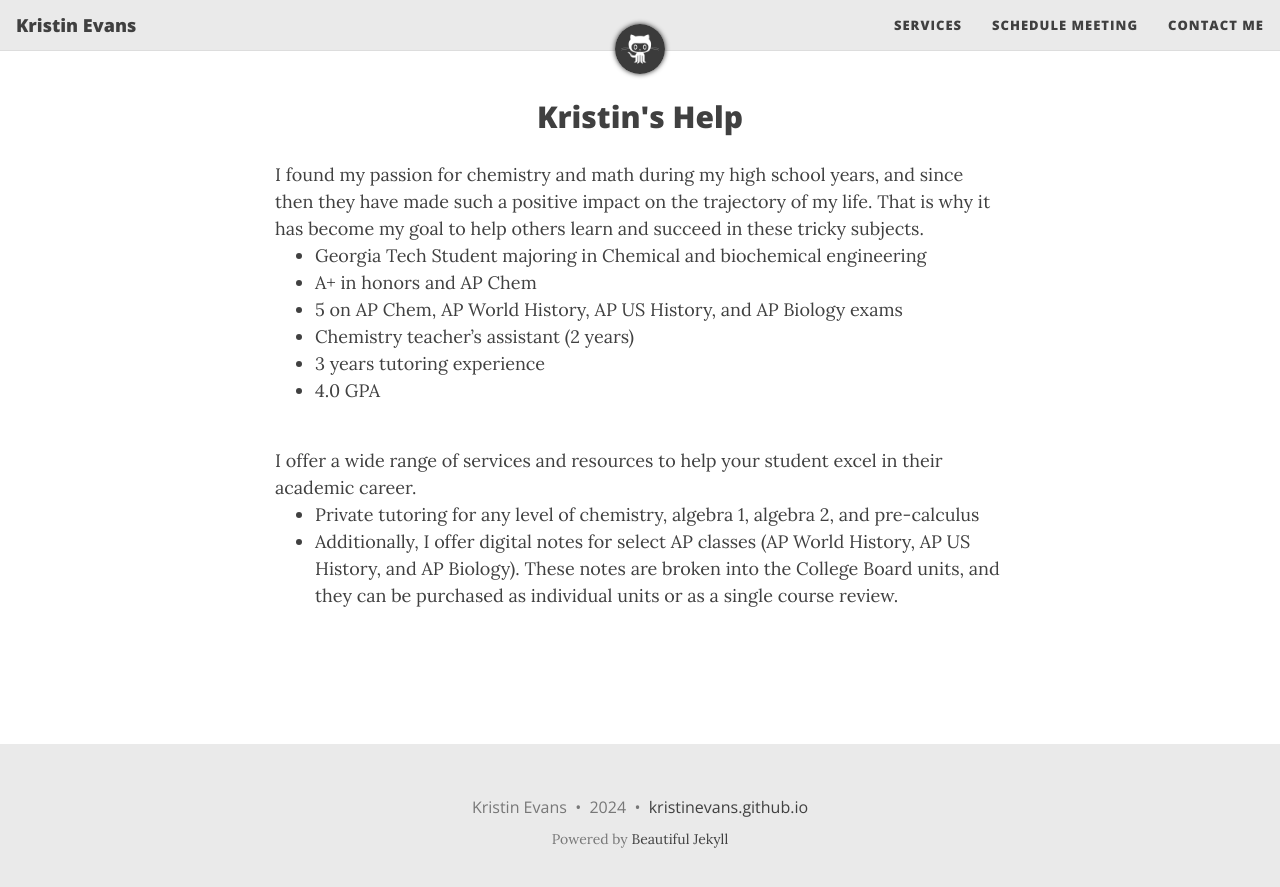
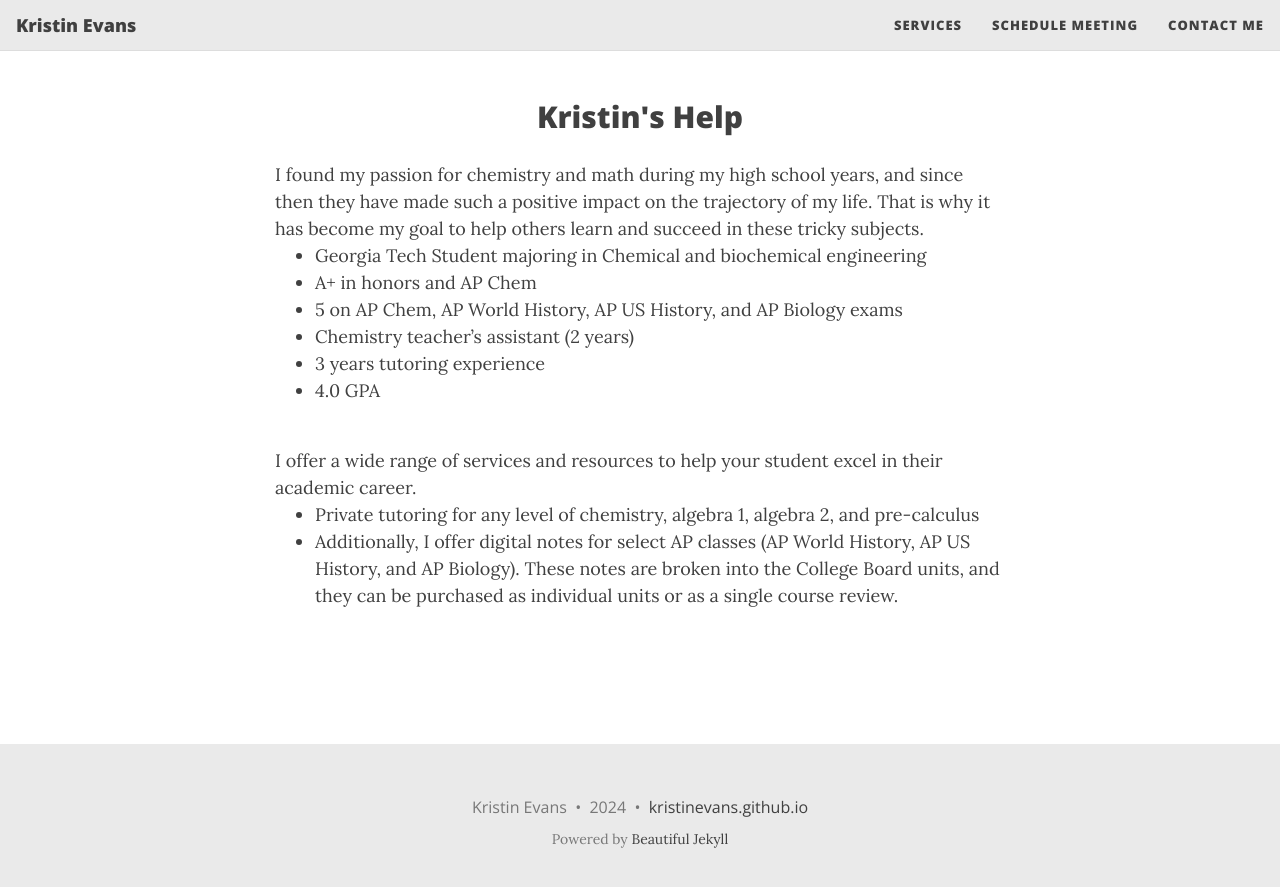
Before and after one commit to kristinevans/kristinevans.github.io, a Jekyll site: the page built from index.html, in a window 1280 px wide. Shown: the top 887 px of the page. Built offline with Jekyll 4.4.1, drawn with Linux system fonts in a browser that asks for light colours; nearby versions of some CDN libraries; the list of posts is cut into pages by our own code.

Commit message:
Remove avatar

```diff
--- a/_config.yml
+++ b/_config.yml
@@ -30,10 +30,11 @@ navbar-links:
 
 # Image to show in the navigation bar - works best with a square image
 # Remove this parameter if you don't want an image in the navbar
-avatar: "/assets/img/avatar-icon.png"
+#avatar: "/assets/img/avatar-icon.png"
 
 # By default, the image is cut into a circle. You can disable this behaviour by setting 'round-avatar: false'
 round-avatar: true
+show-avatar: false
 
 # If you want to have an image logo in the top-left corner instead of having the title of the website,
 # then specify the following parameter
```
